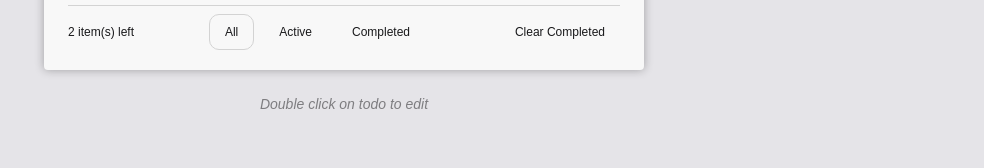
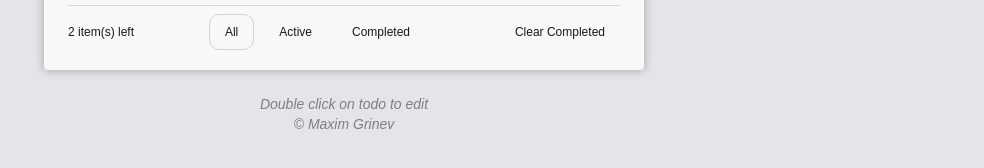
Before and after one commit to llamii/todo-react, a React (Vite) app: page / in a window 1280 px wide. Shown: the part 384-552 px from the top of the page, without its empty margins (296-1280 px from the left). Built offline with nearby package versions, Linux system fonts and the light colour scheme.

Commit message:
added copyright

```diff
--- a/src/App.tsx
+++ b/src/App.tsx
@@ -27,7 +27,12 @@ const App: React.FC = () => {
       <ThemeProvider theme={theme === lightTheme ? lightTheme : darkTheme}>
         <Header>📓 Todo List</Header>
         <TodoList />
-        <Footer>Double click on todo to edit</Footer>
+        <Footer>
+          Double click on todo to edit <br />
+          <a target="_blank" href="https://www.maxim-grinev-resume.ru/">
+            © Maxim Grinev
+          </a>
+        </Footer>
         <ThemeToggle onClick={themeToggler}>
           <DarkModeIcon fontSize="medium" />
         </ThemeToggle>
--- a/src/styles/global.ts
+++ b/src/styles/global.ts
@@ -24,6 +24,12 @@ export default createGlobalStyle`
 			color: ${(props) => props.theme.colors.font}
 		}
 
+		a {
+			cursor: pointer;
+			color: ${(props) => props.theme.colors.font};
+			text-decoration: none;
+		}
+
   }
 
 	*:focus {
```
